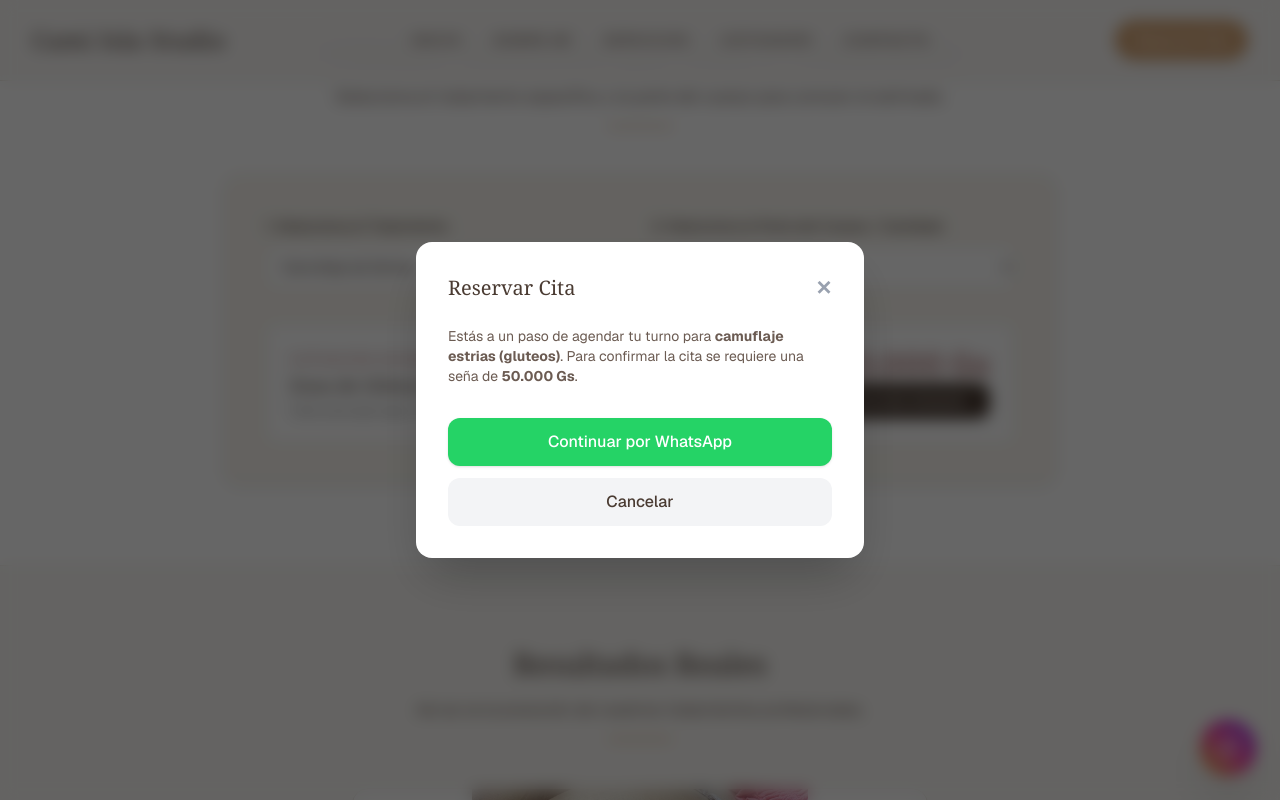
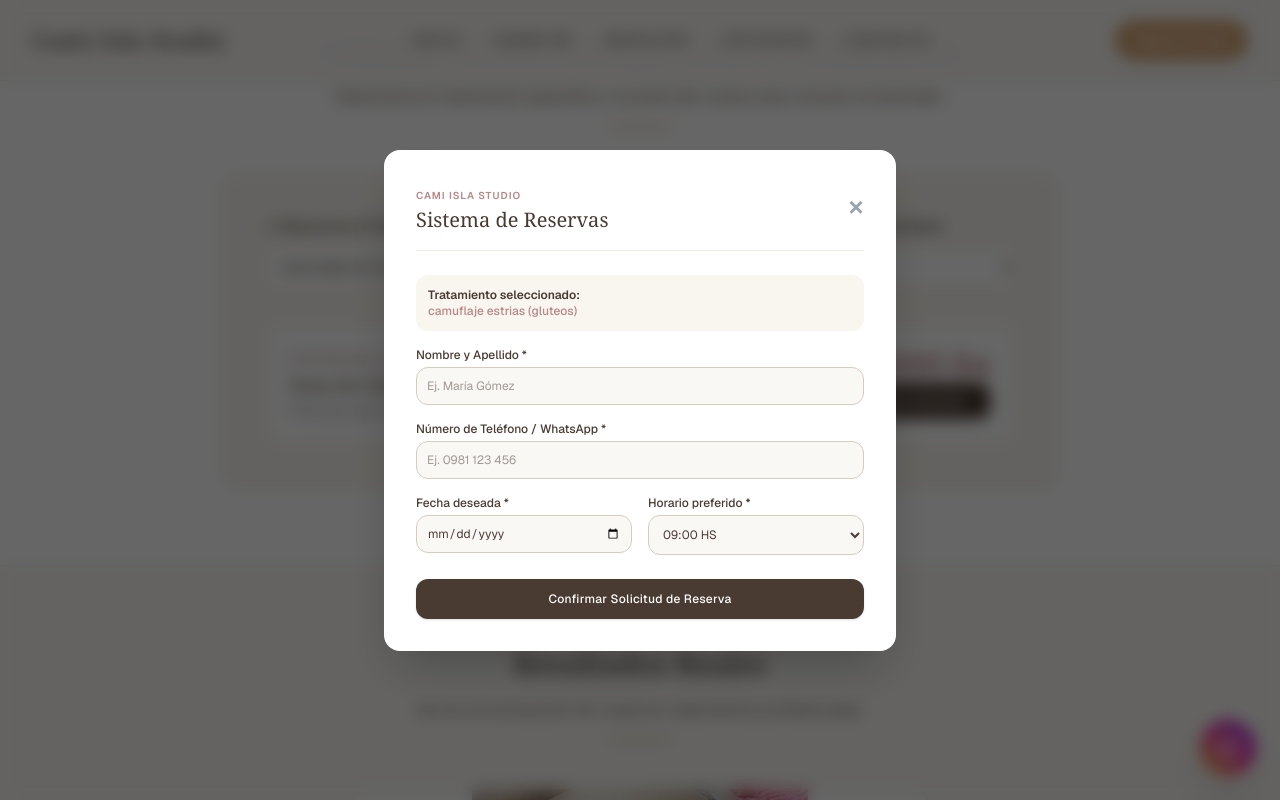
Before and after one commit to mathiasalarcon2178-svg/pagina-cosmetolodia, a Next.js app: page / in a window 1280 px wide. Both pictures are taken after a click on the button "Reservar con esta cotización". Shown: the part 2693-3493 px from the top of the page. Built offline with nearby package versions, Linux system fonts and the light colour scheme.

Commit message:
Implementar sistema de reservas integrado directamente en la web

```diff
--- a/app/page.tsx
+++ b/app/page.tsx
@@ -4,14 +4,22 @@ import React, { useState } from 'react';
 import Image from 'next/image';
 
 export default function Home() {
-  const [selectedService, setSelectedService] = useState<string | null>(null);
+  // Estados para el sistema de reservas integrado
   const [modalOpen, setModalOpen] = useState(false);
+  const [selectedService, setSelectedService] = useState('Camuflaje de Estrías');
+  const [bookingStep, setBookingStep] = useState(1); // 1: Datos y Horario, 2: Confirmación y Pago
+
+  // Form states
+  const [clientName, setClientName] = useState('');
+  const [clientPhone, setClientPhone] = useState('');
+  const [clientDate, setClientDate] = useState('');
+  const [clientTime, setClientTime] = useState('10:00');
+  const [bookingConfirmed, setBookingConfirmed] = useState(false);
 
   // Cotizador states
   const [calcService, setCalcService] = useState('camuflaje-estrias');
   const [calcZone, setCalcZone] = useState('gluteos');
 
-  // Pricing matrix estimation per body part
   const getEstimatedPrice = (service: string, zone: string) => {
     const prices: Record<string, Record<string, { price: string; desc: string }>> = {
       'camuflaje-estrias': {
@@ -50,15 +58,25 @@ export default function Home() {
         'mas-7': { price: '450.000 Gs', desc: 'Más de 7 acrocordones' }
       }
     };
-
     return prices[service]?.[zone] || { price: 'A cotizar', desc: 'Evaluación previa requerida' };
   };
 
   const currentEstimate = getEstimatedPrice(calcService, calcZone);
 
-  const openBookingModal = (serviceName: string) => {
+  const openModal = (serviceName: string) => {
     setSelectedService(serviceName);
+    setBookingStep(1);
+    setBookingConfirmed(false);
     setModalOpen(true);
+  };
+
+  const handleBookingSubmit = (e: React.FormEvent) => {
+    e.preventDefault();
+    if (!clientName || !clientPhone || !clientDate) {
+      alert('Por favor complete todos los campos obligatorios.');
+      return;
+    }
+    setBookingConfirmed(true);
   };
 
   return (
@@ -79,14 +97,12 @@ export default function Home() {
             <a href="#contacto" className="hover:text-[#b88686] transition-colors">Contacto</a>
           </nav>
           <div>
-            <a
-              href="https://wa.me/595981000000?text=Hola%20Cami,%20quiero%20agendar%20una%20cita."
-              target="_blank"
-              rel="noopener noreferrer"
+            <button
+              onClick={() => openModal('Consulta General / Cita')}
               className="bg-[#d4a373] hover:bg-[#bc8a5f] text-white px-5 py-2.5 rounded-full text-sm font-medium tracking-wide transition-all shadow-sm flex items-center space-x-2"
             >
               <span>Reservar Cita</span>
-            </a>
+            </button>
           </div>
         </div>
       </header>
@@ -106,12 +122,12 @@ export default function Home() {
                 Especialista en camuflaje de estrías, cicatrices y eliminación estética de lesiones cutáneas con tecnología de vanguardia en Asunción.
               </p>
               <div className="flex flex-col sm:flex-row justify-center lg:justify-start gap-4 pt-4">
-                <a
-                  href="#servicios"
-                  className="bg-[#4a3b32] text-white hover:bg-[#352a23] px-8 py-3.5 rounded-full font-medium transition-all text-center"
+                <button
+                  onClick={() => openModal('Camuflaje de Estrías')}
+                  className="bg-[#4a3b32] text-white hover:bg-[#352a23] px-8 py-3.5 rounded-full font-medium transition-all text-center shadow-sm"
                 >
-                  Ver Tratamientos
-                </a>
+                  Reservar Turno Ahora
+                </button>
                 <a
                   href="https://maps.app.goo.gl/xMz8NTiREFEubY9c7"
                   target="_blank"
@@ -209,10 +225,10 @@ export default function Home() {
               </div>
               <div className="pt-6">
                 <button
-                  onClick={() => openBookingModal('Camuflaje de Estrías')}
-                  className="w-full bg-[#4a3b32] hover:bg-[#352a23] text-white py-2.5 rounded-xl text-xs font-medium transition-all"
+                  onClick={() => openModal('Camuflaje de Estrías')}
+                  className="w-full bg-[#4a3b32] hover:bg-[#352a23] text-white py-2.5 rounded-xl text-xs font-medium transition-all shadow-sm"
                 >
-                  Consultar / Cotizar
+                  Agendar Turno
                 </button>
               </div>
             </div>
@@ -231,10 +247,10 @@ export default function Home() {
               </div>
               <div className="pt-6">
                 <button
-                  onClick={() => openBookingModal('Camuflaje de Cicatrices')}
-                  className="w-full bg-[#4a3b32] hover:bg-[#352a23] text-white py-2.5 rounded-xl text-xs font-medium transition-all"
+                  onClick={() => openModal('Camuflaje de Cicatrices')}
+                  className="w-full bg-[#4a3b32] hover:bg-[#352a23] text-white py-2.5 rounded-xl text-xs font-medium transition-all shadow-sm"
                 >
-                  Consultar / Cotizar
+                  Agendar Turno
                 </button>
               </div>
             </div>
@@ -253,10 +269,10 @@ export default function Home() {
               </div>
               <div className="pt-6">
                 <button
-                  onClick={() => openBookingModal('Regeneración de Estrías')}
-                  className="w-full bg-[#4a3b32] hover:bg-[#352a23] text-white py-2.5 rounded-xl text-xs font-medium transition-all"
+                  onClick={() => openModal('Regeneración de Estrías')}
+                  className="w-full bg-[#4a3b32] hover:bg-[#352a23] text-white py-2.5 rounded-xl text-xs font-medium transition-all shadow-sm"
                 >
-                  Consultar / Cotizar
+                  Agendar Turno
                 </button>
               </div>
             </div>
@@ -275,10 +291,10 @@ export default function Home() {
               </div>
               <div className="pt-6">
                 <button
-                  onClick={() => openBookingModal('Regeneración de Cicatrices')}
-                  className="w-full bg-[#4a3b32] hover:bg-[#352a23] text-white py-2.5 rounded-xl text-xs font-medium transition-all"
+                  onClick={() => openModal('Regeneración de Cicatrices')}
+                  className="w-full bg-[#4a3b32] hover:bg-[#352a23] text-white py-2.5 rounded-xl text-xs font-medium transition-all shadow-sm"
                 >
-                  Consultar / Cotizar
+                  Agendar Turno
                 </button>
               </div>
             </div>
@@ -297,10 +313,10 @@ export default function Home() {
               </div>
               <div className="pt-6">
                 <button
-                  onClick={() => openBookingModal('Eliminación de Lunares')}
-                  className="w-full bg-[#4a3b32] hover:bg-[#352a23] text-white py-2.5 rounded-xl text-xs font-medium transition-all"
+                  onClick={() => openModal('Eliminación de Lunares')}
+                  className="w-full bg-[#4a3b32] hover:bg-[#352a23] text-white py-2.5 rounded-xl text-xs font-medium transition-all shadow-sm"
                 >
-                  Consultar / Cotizar
+                  Agendar Turno
                 </button>
               </div>
             </div>
@@ -319,10 +335,10 @@ export default function Home() {
               </div>
               <div className="pt-6">
                 <button
-                  onClick={() => openBookingModal('Eliminación de Verrugas')}
-                  className="w-full bg-[#4a3b32] hover:bg-[#352a23] text-white py-2.5 rounded-xl text-xs font-medium transition-all"
+                  onClick={() => openModal('Eliminación de Verrugas')}
+                  className="w-full bg-[#4a3b32] hover:bg-[#352a23] text-white py-2.5 rounded-xl text-xs font-medium transition-all shadow-sm"
                 >
-                  Consultar / Cotizar
+                  Agendar Turno
                 </button>
               </div>
             </div>
@@ -341,10 +357,10 @@ export default function Home() {
               </div>
               <div className="pt-6">
                 <button
-                  onClick={() => openBookingModal('Eliminación de Acrocordones')}
-                  className="w-full bg-[#4a3b32] hover:bg-[#352a23] text-white py-2.5 rounded-xl text-xs font-medium transition-all"
+                  onClick={() => openModal('Eliminación de Acrocordones')}
+                  className="w-full bg-[#4a3b32] hover:bg-[#352a23] text-white py-2.5 rounded-xl text-xs font-medium transition-all shadow-sm"
                 >
-                  Consultar / Cotizar
+                  Agendar Turno
                 </button>
               </div>
             </div>
@@ -446,7 +462,7 @@ export default function Home() {
                 <span className="text-3xl font-bold text-[#b88686]">{currentEstimate.price}</span>
                 <div>
                   <button
-                    onClick={() => openBookingModal(`${calcService.replace(/-/g, ' ')} (${calcZone})`)}
+                    onClick={() => openModal(`${calcService.replace(/-/g, ' ')} (${calcZone})`)}
                     className="bg-[#4a3b32] hover:bg-[#352a23] text-white px-6 py-2.5 rounded-xl text-xs font-medium transition-all shadow-sm"
                   >
                     Reservar con esta cotización
@@ -501,7 +517,7 @@ export default function Home() {
               </div>
               <div>
                 <p className="text-sm font-semibold text-[#4a3b32]">Clienta Verificada</p>
-                <p className="text-xs text-[#777]">Reseña vía WhatsApp</p>
+                <p className="text-xs text-[#777]">Reseña verificada</p>
               </div>
             </div>
           </div>
@@ -549,16 +565,18 @@ export default function Home() {
             </p>
           </div>
           <div className="space-y-4">
-            <h4 className="text-lg font-serif text-white">Contacto y Reservas</h4>
-            <p className="text-sm text-[#aaa]">Escríbenos directamente por WhatsApp para coordinar turnos y cotizaciones.</p>
+            <h4 className="text-lg font-serif text-white">Contacto y Consultas</h4>
+            <p className="text-sm text-[#aaa]">Canales oficiales de atención directa.</p>
+            <div className="space-y-2">
               <a
                 href="https://wa.me/595981000000?text=Hola%20Cami,%20quiero%20consultar%20sobre%20tus%20servicios."
                 target="_blank"
                 rel="noopener noreferrer"
-              className="inline-block bg-[#d4a373] text-white px-6 py-2.5 rounded-full text-sm font-medium hover:bg-[#bc8a5f] transition-all"
+                className="inline-block bg-[#d4a373] text-white px-5 py-2 rounded-full text-xs font-medium hover:bg-[#bc8a5f] transition-all"
               >
-              Contactar por WhatsApp
+                Escribir por WhatsApp
               </a>
+            </div>
           </div>
         </div>
         <div className="max-w-7xl mx-auto px-4 sm:px-6 lg:px-8 pt-12 mt-12 border-t border-[#444] text-center text-xs text-[#888]">
@@ -579,12 +597,15 @@ export default function Home() {
         </svg>
       </a>
 
-      {/* MODAL DE RESERVA RÁPIDA */}
+      {/* MODAL DE RESERVA INTEGRADA EN LA WEB */}
       {modalOpen && (
         <div className="fixed inset-0 z-50 bg-black/60 backdrop-blur-sm flex items-center justify-center p-4">
-          <div className="bg-white max-w-md w-full rounded-2xl p-6 sm:p-8 space-y-6 shadow-2xl relative">
-            <div className="flex justify-between items-center">
-              <h3 className="text-xl font-serif text-[#4a3b32]">Reservar Cita</h3>
+          <div className="bg-white max-w-lg w-full rounded-2xl p-6 sm:p-8 space-y-6 shadow-2xl relative">
+            <div className="flex justify-between items-center border-b border-[#f0ebe3] pb-4">
+              <div>
+                <span className="text-[10px] uppercase tracking-widest text-[#b88686] font-semibold">Cami Isla Studio</span>
+                <h3 className="text-xl font-serif text-[#4a3b32]">Sistema de Reservas</h3>
+              </div>
               <button
                 onClick={() => setModalOpen(false)}
                 className="text-gray-400 hover:text-gray-600 text-xl font-bold"
@@ -592,25 +613,97 @@ export default function Home() {
                 ✕
               </button>
             </div>
-            <p className="text-sm text-[#6b5b52]">
-              Estás a un paso de agendar tu turno para <strong>{selectedService}</strong>. Para confirmar la cita se requiere una seña de <strong>50.000 Gs</strong>.
+
+            {!bookingConfirmed ? (
+              <form onSubmit={handleBookingSubmit} className="space-y-4">
+                <div className="bg-[#f9f6f0] p-3 rounded-xl text-xs text-[#6b5b52]">
+                  <p className="font-semibold text-[#4a3b32]">Tratamiento seleccionado:</p>
+                  <p className="text-[#b88686] font-medium">{selectedService}</p>
+                </div>
+
+                <div className="space-y-1">
+                  <label className="block text-xs font-medium text-[#4a3b32]">Nombre y Apellido *</label>
+                  <input
+                    type="text"
+                    required
+                    value={clientName}
+                    onChange={(e) => setClientName(e.target.value)}
+                    placeholder="Ej. María Gómez"
+                    className="w-full bg-[#faf8f5] border border-[#d6ccbe] rounded-xl p-2.5 text-xs text-[#4a3b32] focus:outline-none focus:ring-2 focus:ring-[#d4a373]"
+                  />
+                </div>
+
+                <div className="space-y-1">
+                  <label className="block text-xs font-medium text-[#4a3b32]">Número de Teléfono / WhatsApp *</label>
+                  <input
+                    type="tel"
+                    required
+                    value={clientPhone}
+                    onChange={(e) => setClientPhone(e.target.value)}
+                    placeholder="Ej. 0981 123 456"
+                    className="w-full bg-[#faf8f5] border border-[#d6ccbe] rounded-xl p-2.5 text-xs text-[#4a3b32] focus:outline-none focus:ring-2 focus:ring-[#d4a373]"
+                  />
+                </div>
+
+                <div className="grid grid-cols-2 gap-4">
+                  <div className="space-y-1">
+                    <label className="block text-xs font-medium text-[#4a3b32]">Fecha deseada *</label>
+                    <input
+                      type="date"
+                      required
+                      value={clientDate}
+                      onChange={(e) => setClientDate(e.target.value)}
+                      className="w-full bg-[#faf8f5] border border-[#d6ccbe] rounded-xl p-2.5 text-xs text-[#4a3b32] focus:outline-none focus:ring-2 focus:ring-[#d4a373]"
+                    />
+                  </div>
+                  <div className="space-y-1">
+                    <label className="block text-xs font-medium text-[#4a3b32]">Horario preferido *</label>
+                    <select
+                      value={clientTime}
+                      onChange={(e) => setClientTime(e.target.value)}
+                      className="w-full bg-[#faf8f5] border border-[#d6ccbe] rounded-xl p-2.5 text-xs text-[#4a3b32] focus:outline-none focus:ring-2 focus:ring-[#d4a373]"
+                    >
+                      <option value="09:00">09:00 HS</option>
+                      <option value="10:30">10:30 HS</option>
+                      <option value="13:00">13:00 HS</option>
+                      <option value="15:00">15:00 HS</option>
+                      <option value="17:00">17:00 HS</option>
+                    </select>
+                  </div>
+                </div>
+
+                <div className="pt-2">
+                  <button
+                    type="submit"
+                    className="w-full bg-[#4a3b32] hover:bg-[#352a23] text-white py-3 rounded-xl text-xs font-medium tracking-wide transition-all shadow-sm"
+                  >
+                    Confirmar Solicitud de Reserva
+                  </button>
+                </div>
+              </form>
+            ) : (
+              <div className="space-y-4 text-center py-4">
+                <div className="w-12 h-12 bg-emerald-100 text-emerald-600 rounded-full flex items-center justify-center mx-auto text-xl font-bold">
+                  ✓
+                </div>
+                <h4 className="text-lg font-serif text-[#4a3b32]">¡Solicitud Registrada con Éxito!</h4>
+                <p className="text-xs text-[#6b5b52] leading-relaxed">
+                  Gracias <strong>{clientName}</strong>. Tu turno para <strong>{selectedService}</strong> el día <strong>{clientDate}</strong> a las <strong>{clientTime}</strong> ha sido pre-agendado.
                 </p>
-            <div className="space-y-3 pt-2">
-              <a
-                href={`https://wa.me/595981000000?text=Hola%20Cami,%20quiero%20agendar%20turno%20para%20${encodeURIComponent(selectedService || '')}`}
-                target="_blank"
-                rel="noopener noreferrer"
-                className="block w-full bg-[#25D366] hover:bg-[#20ba5a] text-white text-center py-3 rounded-xl font-medium transition-all shadow-sm"
-              >
-                Continuar por WhatsApp
-              </a>
+                <div className="bg-[#f9f6f0] p-4 rounded-xl text-left space-y-2 text-xs text-[#6b5b52] border border-[#e8ded1]">
+                  <p className="font-semibold text-[#4a3b32]">Instrucciones para la seña:</p>
+                  <p>Para dejar fija tu cita, recordá abonar la seña de <strong>Gs. 50.000</strong> a través de transferencia bancaria (ueno) o giro y enviar el comprobante.</p>
+                </div>
+                <div className="pt-2">
                   <button
                     onClick={() => setModalOpen(false)}
-                className="block w-full bg-gray-100 hover:bg-gray-200 text-[#4a3b32] text-center py-3 rounded-xl font-medium transition-all"
+                    className="w-full bg-[#d4a373] hover:bg-[#bc8a5f] text-white py-3 rounded-xl text-xs font-medium transition-all"
                   >
-                Cancelar
+                    Finalizar y Cerrar
                   </button>
                 </div>
+              </div>
+            )}
           </div>
         </div>
       )}
```
Lines whose indentation alone changed are shown as unchanged.
